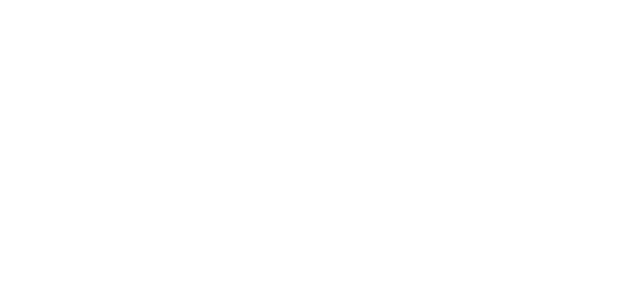
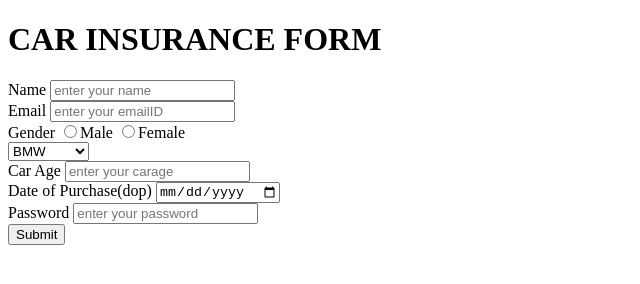
Before and after one commit to acciojob/car-insurance-form-prasgrex, a website: page main.html in a window 1280 px wide. Shown: the whole page, without its empty margins (0-640 px from the left). Drawn offline with Linux system fonts and the light colour scheme.

Commit message:
created a submission

```diff
--- a/main.html
+++ b/main.html
@@ -7,7 +7,52 @@
 </head>
 
 <body>
-	<!-- the entire body must be written by student -->
+	<h1>CAR INSURANCE FORM</h1>
+	<form method="post">
+
+		<section>
+		<label for="name">Name</label>
+		<input id="name" type="text" placeholder="enter your name" required/>
+		</section>
+
+		<section>
+		<label for="email">Email</label>
+		<input id="email" type="email" placeholder="enter your emailID" required/>
+		</section>
+
+		<section>
+		<span>Gender</span>
+		<label for="male"><input id="male" type="radio" name="gender" value="male" required/>Male</label>
+        <label for="female"><input id="female" type="radio" name="gender" value="female" required/>Female</label>
+		</section>
+
+		<section>
+		<label for="cars"></label>
+		<select id="cars" >
+			<option>BMW</option>
+			<option>Audi</option>
+			<option>Mercedez</option>
+		</select>
+		</section>
+
+		<section>
+		<label for="carage">Car Age</label>
+		<input id="carage" type="text" placeholder="enter your carage" required/>
+		</section>
+
+		<section>
+		<label for="dop">Date of Purchase(dop)</label>
+		<input id="dop" type="date" required/>
+		</section>
+
+		<section>
+		<label for="password">Password</label>
+		<input id="password" type="password" placeholder="enter your password" required/>
+		</section>
+
+		<button type="submit" value="submit">Submit</button>
+
+	</form>
     <script type="text/javascript" src="./script.js">
 </script>
 
```
